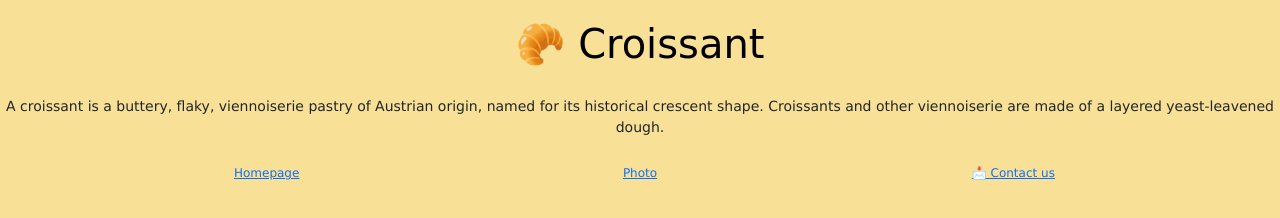
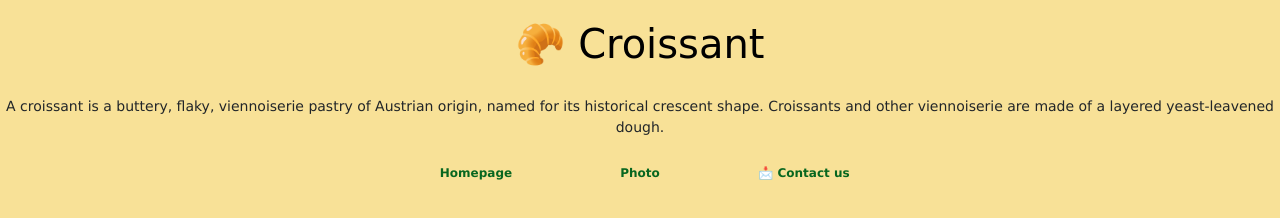
Before and after one commit to biancafrancini/croissant-project, a plain HTML site: page index.html in a window 1280 px wide. Drawn offline with nearby package versions, Linux system fonts and the light colour scheme.

Commit message:
final update

```diff
--- a/index.html
+++ b/index.html
@@ -15,16 +15,16 @@
       named for its historical crescent shape. Croissants and other viennoiserie
       are made of a layered yeast-leavened dough.
     </p>
-    <div class="container pages-container">
+    <div class="container" id="pages-container">
   <div class="row pages-links-row">
     <div class="col homepage-col">
-      <a href="index.html"> Homepage </a>
+      <a href="index.html">Homepage </a>
     </div>
     <div class="col photo-col">
-      <a href="photo.html"> Photo</a>
+      <a href="photo.html">Photo</a>
     </div>
     <div class="col contact-col">
-      <a href="contact.html">  📩 Contact us</a>
+      <a href="contact.html">📩 Contact us</a>
     </div>
   </div>
 </div>
--- a/src/style.css
+++ b/src/style.css
@@ -20,6 +20,9 @@ h1 {
   font-size: 14px;
 }
 
+#pages-container {
+  max-width: 40%;
+}
 .pages-links-row {
   display: flex;
   justify-content: center;
@@ -29,7 +32,16 @@ h1 {
   font-size: 12px;
   padding: 10px;
 }
+a {
+  text-decoration: none !important;
+  color: rgb(7, 102, 31) !important;
+  font-weight: bolder;
+}
 
+a:hover {
+  cursor: pointer;
+  text-decoration: underline !important;
+}
 .croissant-image {
   display: flex;
   margin: 0 auto;
```
Also changed, not shown: contact.html (+4 -4 lines), photo.html (+4 -4 lines), 1 other file.
